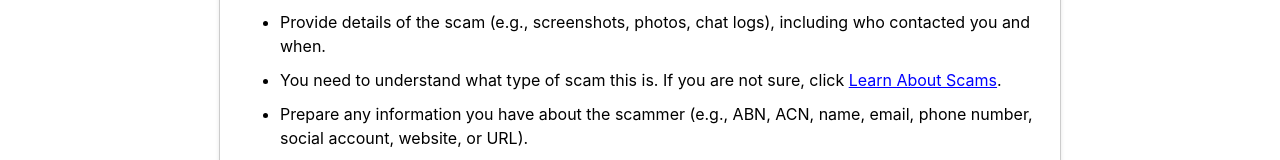
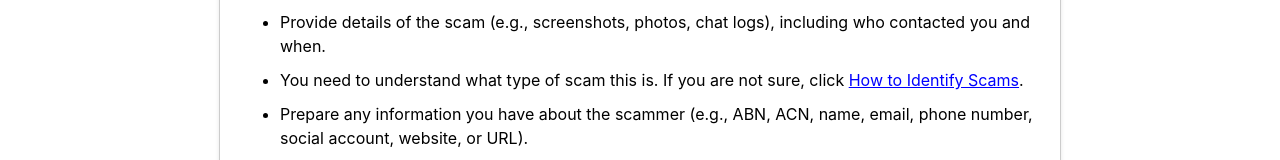
Before and after one commit to YQiZhu/ScamGuard, a React (Create React App) app in the folder scamguard_react/: page /reportScam in a window 1280 px wide. Shown: the part 608-768 px from the top of the page. Built offline with nearby package versions, Linux system fonts and the light colour scheme.

Commit message:
Update ReportScamsPage.js

```diff
--- a/scamguard_react/src/ReportScamsPage.js
+++ b/scamguard_react/src/ReportScamsPage.js
@@ -54,7 +54,7 @@ const ReportScamsPage = () => {
                             onClick={() => navigate('/identifyScam')}
                             style={{ color: 'blue', textDecoration: 'underline', cursor: 'pointer' }}
                         >
-                            Learn About Scams
+                            How to Identify Scams
                         </span>.
                     </li>
                     <li>Prepare any information you have about the scammer (e.g., ABN, ACN, name, email, phone number, social account, website, or URL).</li>
```
